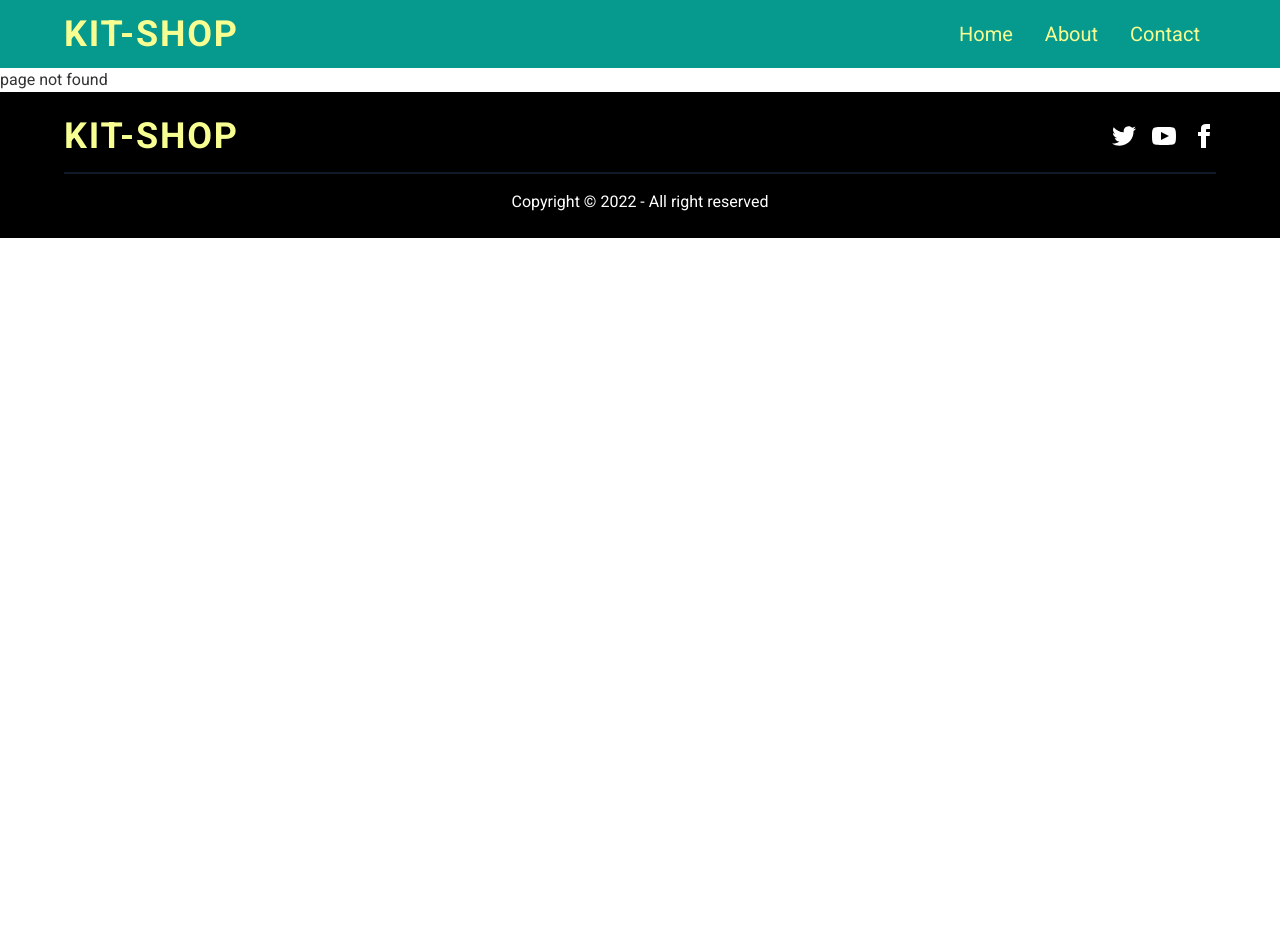
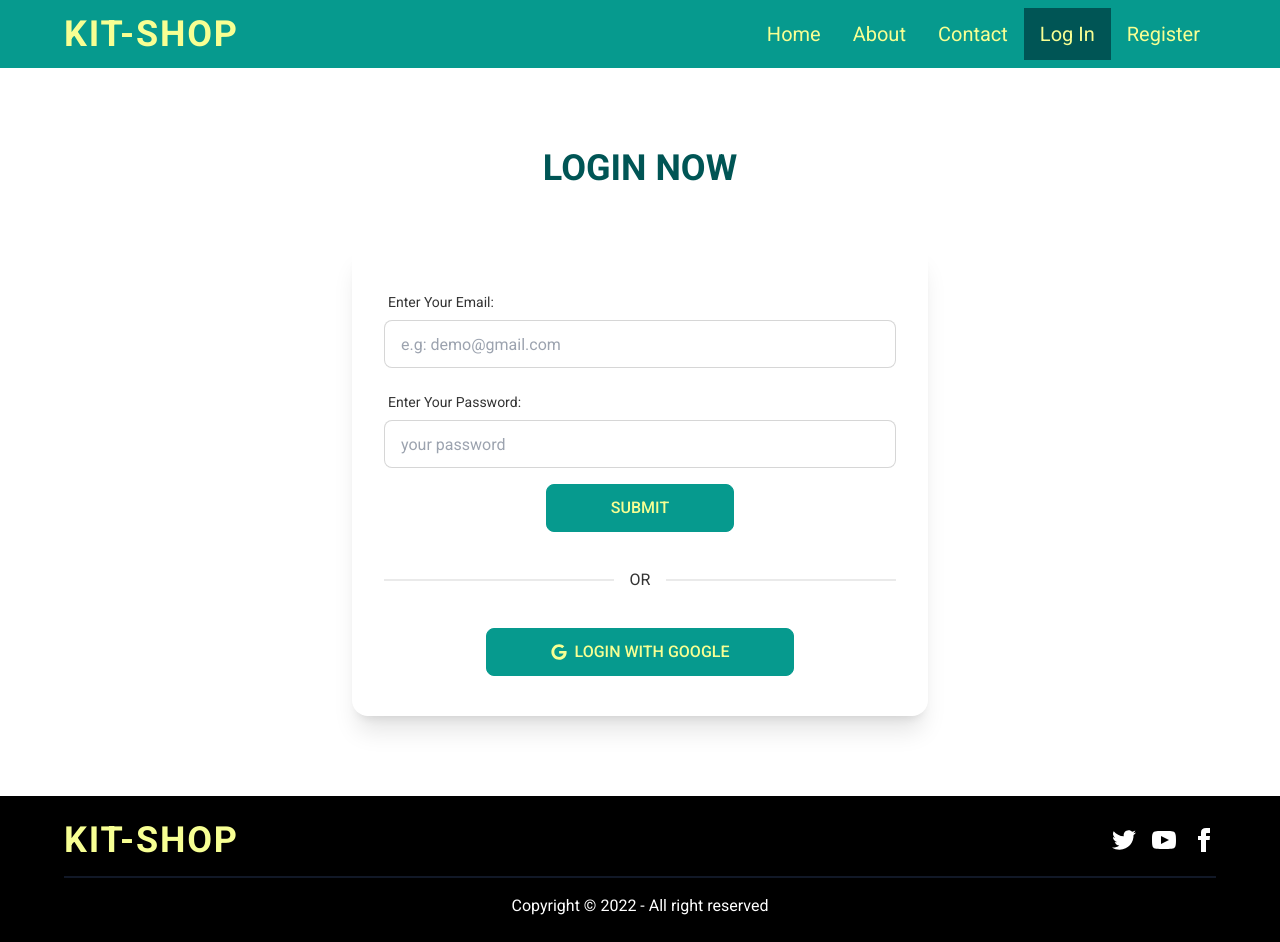
Before and after one commit to sam-suzzaman/PH-Assignment-12-Client, a React (Create React App) app: page /login in a window 1280 px wide. Before the commit this address had no page. Before the commit the page ends 800 px from the top, so only its background shows below. Built offline with nearby package versions, Linux system fonts and the light colour scheme.

Commit message:
adding login form

```diff
--- a/package.json
+++ b/package.json
@@ -4,6 +4,7 @@
   "private": true,
   "dependencies": {
     "@fortawesome/fontawesome-svg-core": "^6.1.1",
+    "@fortawesome/free-brands-svg-icons": "^6.1.1",
     "@fortawesome/free-regular-svg-icons": "^6.1.1",
     "@fortawesome/free-solid-svg-icons": "^6.1.1",
     "@fortawesome/react-fontawesome": "^0.1.18",
@@ -13,6 +14,7 @@
     "daisyui": "^2.15.0",
     "react": "^18.1.0",
     "react-dom": "^18.1.0",
+    "react-hook-form": "^7.31.2",
     "react-rating": "^2.0.5",
     "react-router-dom": "^6.3.0",
     "react-scripts": "5.0.1",
--- a/src/App.js
+++ b/src/App.js
@@ -7,6 +7,8 @@ import NotFound from "./Pages/NotFound";
 import Footer from "./Pages/Shared/Footer/Footer";
 import PurchagePage from "./Pages/PurchagePage";
 import AllTools from "./Pages/AllTools";
+import Login from "./Pages/Login";
+import Register from "./Pages/Register";
 
 function App() {
     return (
@@ -16,8 +18,10 @@ function App() {
                 <Route path="/" element={<Home />} />
                 <Route path="/purchage" element={<PurchagePage />} />
                 <Route path="/allTools" element={<AllTools />} />
-                <Route path="about" element={<About />} />
-                <Route path="contact" element={<Contact />} />
+                <Route path="/about" element={<About />} />
+                <Route path="/contact" element={<Contact />} />
+                <Route path="/login" element={<Login />} />
+                <Route path="/register" element={<Register />} />
                 <Route path="*" element={<NotFound />} />
             </Routes>
             <Footer />
--- /dev/null
+++ b/src/Pages/Login.js
@@ -0,0 +1,132 @@
+import React from "react";
+import { FontAwesomeIcon } from "@fortawesome/react-fontawesome";
+import { faGoogle } from "@fortawesome/free-brands-svg-icons";
+
+import { useForm } from "react-hook-form";
+
+const Login = () => {
+    // to hanlde error messages
+    const {
+        register,
+        formState: { errors },
+        handleSubmit,
+    } = useForm();
+
+    const onSubmit = (data) => console.log(data);
+
+    return (
+        <section className="form-wrapper my-10 sm:my-20 px-6">
+            <h2 className="text-center text-2xl sm:text-4xl font-bold text-primary uppercase ">
+                login now
+            </h2>
+            {/* form start */}
+            <div className="form-container mt-0 sm:mt-14">
+                <div className="card w-full max-w-xl mx-auto shadow-xl py-10 px-8">
+                    <div className="mb-6">
+                        <form onSubmit={handleSubmit(onSubmit)}>
+                            {/* daisy */}
+                            {/* Email Field */}
+                            <div className="form-control w-full">
+                                <label className="label">
+                                    <span className="label-text capitalize">
+                                        enter your email:
+                                    </span>
+                                </label>
+                                <input
+                                    type="email"
+                                    placeholder="e.g: demo@gmail.com"
+                                    className="input input-bordered w-full"
+                                    {...register("email", {
+                                        required: {
+                                            value: true,
+                                            message: "Email is required",
+                                        },
+                                        pattern: {
+                                            value: /^\w+@[a-zA-Z_]+?\.[a-zA-Z]{2,3}$/,
+                                            message: "enter a valid email",
+                                        },
+                                    })}
+                                />
+                                <label className="label">
+                                    {errors.email?.type === "required" && (
+                                        <span className="label-text-alt text-red-600">
+                                            {errors.email.message}
+                                        </span>
+                                    )}
+                                    {errors.email?.type === "pattern" && (
+                                        <span className="label-text-alt text-red-600">
+                                            {errors.email.message}
+                                        </span>
+                                    )}
+                                </label>
+                            </div>
+
+                            {/* Password Field */}
+                            <div className="form-control w-full">
+                                <label className="label">
+                                    <span className="label-text capitalize">
+                                        enter your password:
+                                    </span>
+                                </label>
+                                <input
+                                    type="password"
+                                    placeholder="your password"
+                                    className="input input-bordered w-full"
+                                    {...register("password", {
+                                        required: {
+                                            value: true,
+                                            message: "Password is required",
+                                        },
+                                        // pattern: {
+                                        //     value: /^(?=.*[A-Z])(?=.*[a-z])(?=.*?[0-9])$/,
+                                        //     message:
+                                        //         "password must contains one uppercase, lowercase and digit",
+                                        // },
+                                        minLength: {
+                                            value: 6,
+                                            message:
+                                                "Password must be equal or longer than 6 character",
+                                        },
+                                    })}
+                                />
+                                <label className="label">
+                                    {errors.password?.type === "required" && (
+                                        <span className="label-text-alt text-red-600">
+                                            {errors.password?.message}
+                                        </span>
+                                    )}
+                                    {/* {errors.password?.type === "pattern" && (
+                                        <span className="label-text-alt text-red-600">
+                                            {errors.password?.message}
+                                        </span>
+                                    )} */}
+                                    {errors.password?.type === "minLength" && (
+                                        <span className="label-text-alt text-red-600">
+                                            {errors.password?.message}
+                                        </span>
+                                    )}
+                                </label>
+                            </div>
+                            <input
+                                className="btn btn-secondary text-base font-medium uppercase text-neutral px-16 cursor-pointer mx-auto block"
+                                type="submit"
+                            />
+                        </form>
+                    </div>
+                    <div className="divider">OR</div>
+                    <div className=" mt-6 flex justify-center">
+                        <button className="btn btn-secondary text-base font-medium uppercase text-neutral sm:px-16">
+                            <FontAwesomeIcon
+                                icon={faGoogle}
+                                className="text-neutral font-bold w-4 mr-2"
+                            />
+                            login with google
+                        </button>
+                    </div>
+                </div>
+            </div>
+        </section>
+    );
+};
+
+export default Login;
--- /dev/null
+++ b/src/Pages/Register.js
@@ -0,0 +1,14 @@
+import React from "react";
+
+const Register = () => {
+    return (
+        <section className="form-wrapper my-20 mx-6">
+            <h2 className="text-center text-4xl font-bold text-primary uppercase ">
+                register now
+            </h2>
+
+        </section>
+    );
+};
+
+export default Register;
--- a/src/Pages/Shared/Navbar/Navbar.js
+++ b/src/Pages/Shared/Navbar/Navbar.js
@@ -26,6 +26,22 @@ const Navbar = () => {
                     className="capitalize font-light text-neutral text-xl"
                 >
                     contact
+                </NavLink>
+            </li>
+            <li>
+                <NavLink
+                    to="/login"
+                    className="capitalize font-light text-neutral text-xl"
+                >
+                    log in
+                </NavLink>
+            </li>
+            <li>
+                <NavLink
+                    to="/register"
+                    className="capitalize font-light text-neutral text-xl"
+                >
+                    register
                 </NavLink>
             </li>
         </>
```
Also changed, not shown: 1 other file (tests, documents, lock files or other folders).
